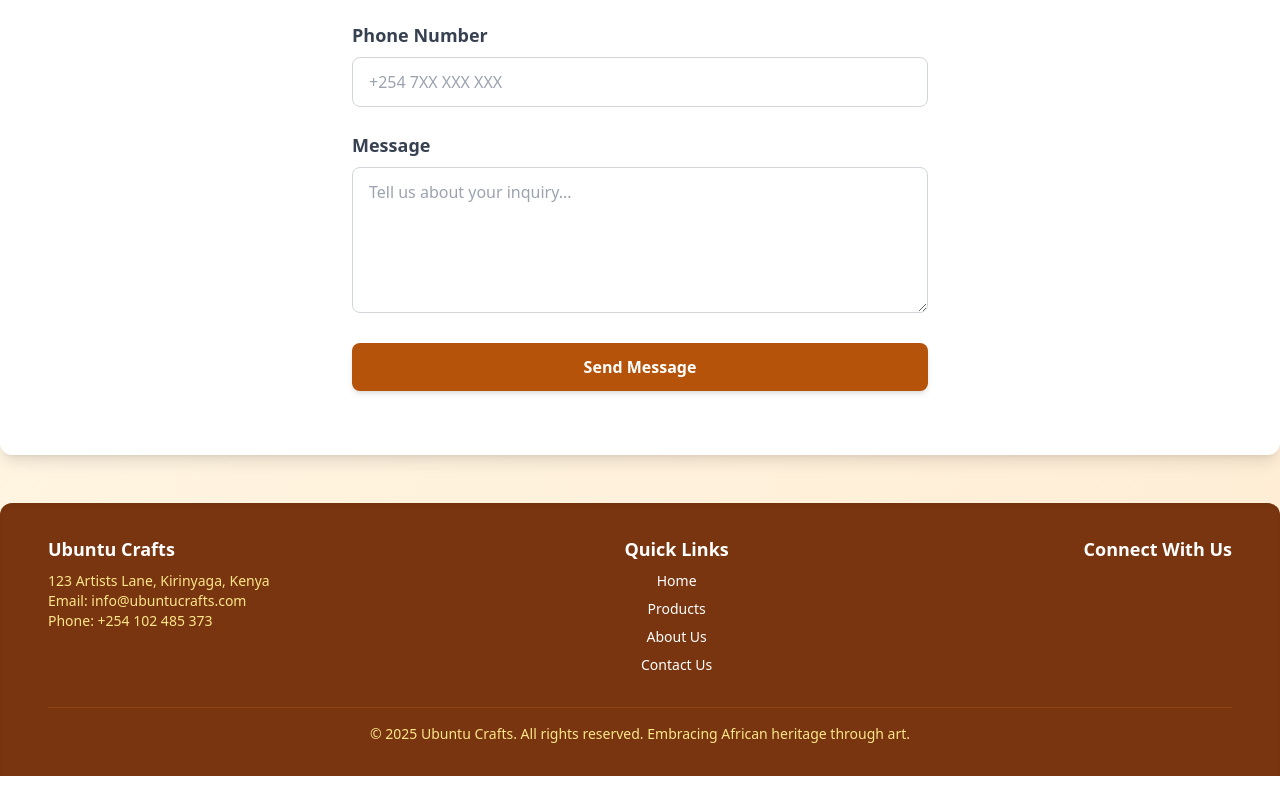
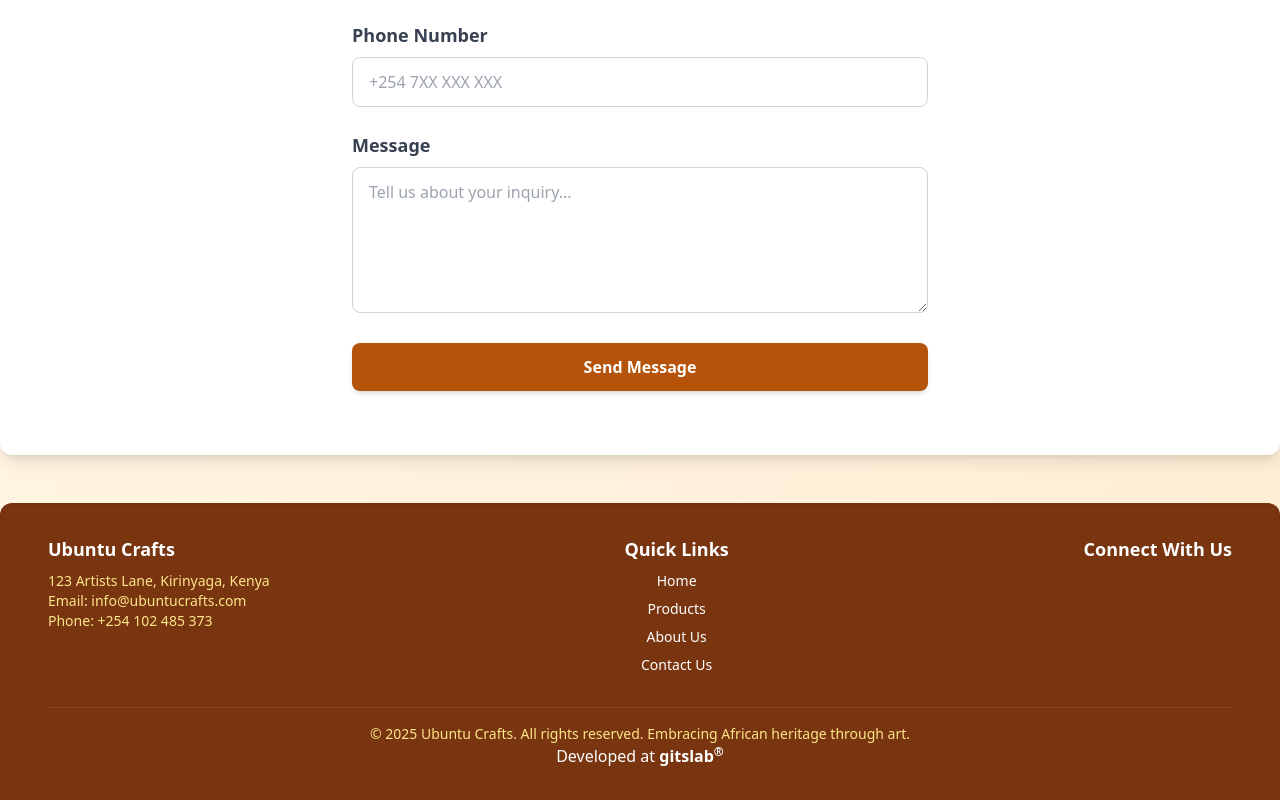
Before and after one commit to gitaukariuki/ubuntu-crafts, a React (Create React App) app: page / in a window 1280 px wide. Shown: the part 2607-3407 px from the top of the page. Before the commit the page ends 3383 px from the top, so only its background shows below. Built offline with nearby package versions, Linux system fonts and the light colour scheme.

Commit message:
Update App.js

```diff
--- a/src/App.js
+++ b/src/App.js
@@ -225,6 +225,7 @@ const App = () => {
           <p className="text-sm text-amber-200">
             &copy; {new Date().getFullYear()} Ubuntu Crafts. All rights reserved. Embracing African heritage through art.
           </p>
+        Developed at <b><a href="#">gitslab</a><sup>&reg;</sup></b>
         </div>
       </footer>
     </div>
```
